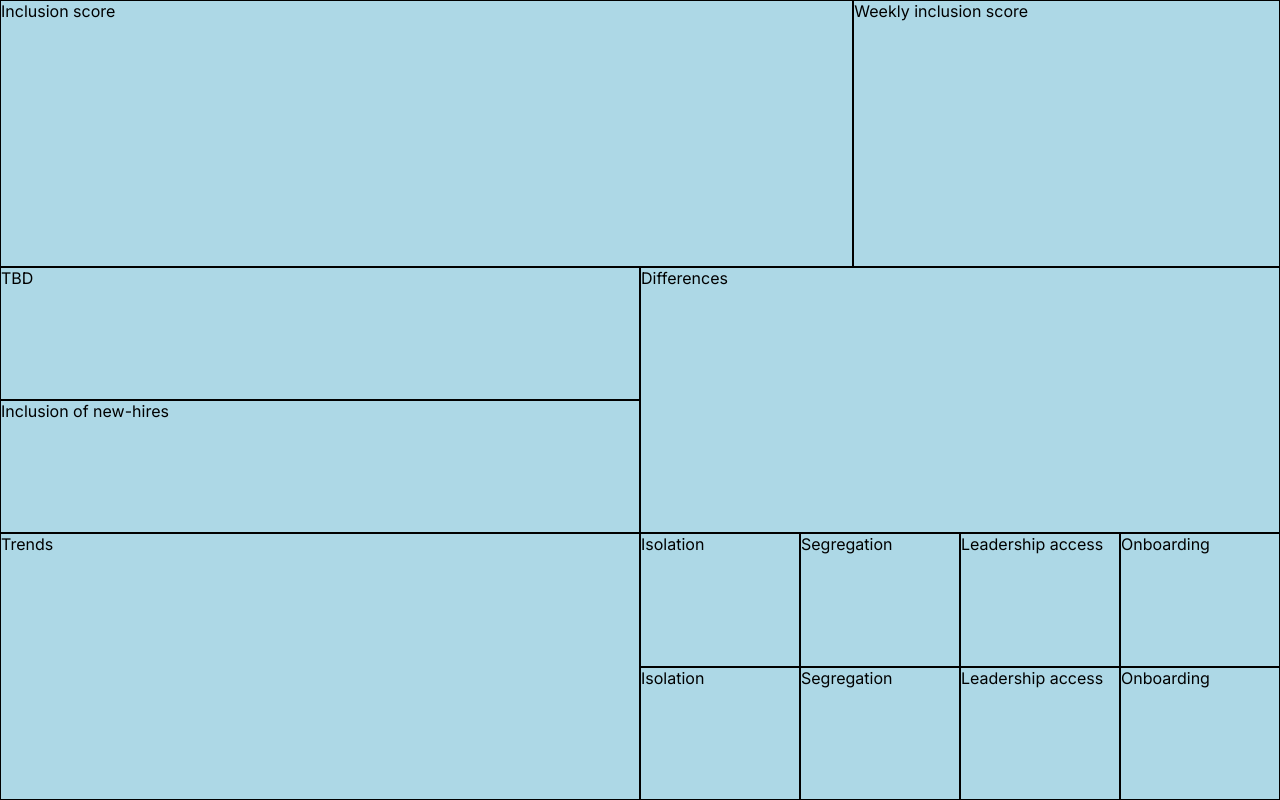
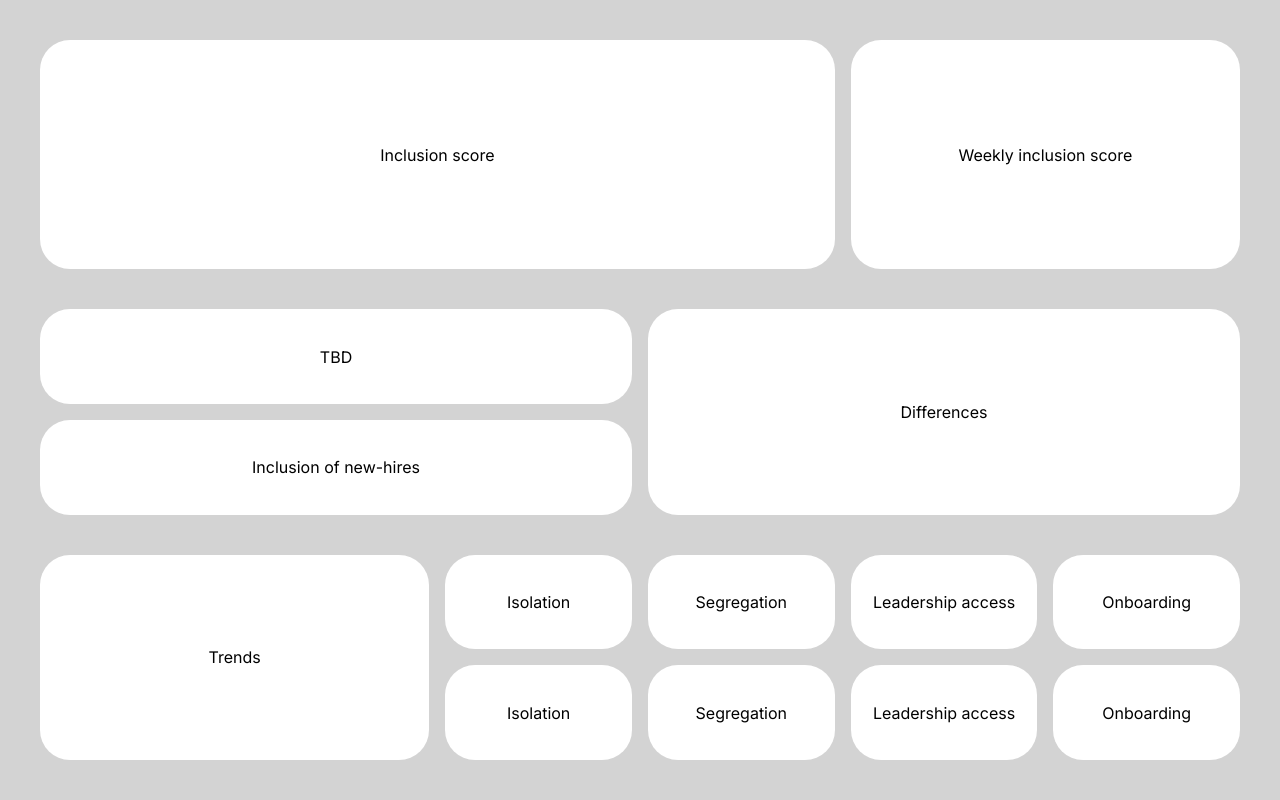
Before and after one commit to JTKsson/jolint-dashboard, a Next.js app: page / in a window 1280 px wide. Built offline with nearby package versions, Linux system fonts and the light colour scheme.

Commit message:
Rename classes and update minor styling changes

```diff
--- a/src/app/components/Frame/Frame.jsx
+++ b/src/app/components/Frame/Frame.jsx
@@ -4,18 +4,18 @@ export default function Frame() {
   return (
     <>
       <div className={styles.gridContainer}>
-        <div className={styles.row1}>
+        <div className={styles.rowOne}>
           <div className={styles.frame75}>Inclusion score</div>
           <div className={styles.frame25}>Weekly inclusion score</div>
         </div>
-        <div className={styles.row2}>
+        <div className={styles.rowTwo}>
           <div className={styles.leftColumn}>
             <div className={styles.frame50}>TBD</div>
             <div className={styles.frame50}>Inclusion of new-hires</div>
           </div>
-            <div className={styles.frame33}>Differences</div>
+          <div className={styles.frame33}>Differences</div>
         </div>
-        <div className={styles.row3}>
+        <div className={styles.rowThree}>
           <div className={styles.oneBox}>Trends</div>
           <div className={styles.rightColumn}>
             <div className={styles.frame25}>Isolation</div>
--- a/src/app/components/Frame/Frame.module.css
+++ b/src/app/components/Frame/Frame.module.css
@@ -1,23 +1,29 @@
 .gridContainer {
+  background-color: lightgray;
   display: grid;
   grid-template-rows: 1fr 1fr 1fr;
   height: 100vh;
-  background-color: lightblue;
+  padding: 2rem;
 }
 
-.row1 {
+.rowOne {
   display: grid;
   grid-template-columns: 2fr 1fr;
 }
 
-.row2 {
+.rowTwo {
   display: grid;
   grid-template-columns: 1fr 1fr;
 }
 
-.row3 {
+.rowThree {
   display: grid;
-  grid-template-columns: 1fr 1fr;
+  grid-template-columns: 1fr 2fr;
+}
+
+.rowTwo,
+.rowThree {
+  margin-top: 1.5rem;
 }
 
 .leftColumn {
@@ -27,31 +33,32 @@
 
 .rightColumn {
   display: grid;
+  grid-template-columns: repeat(4, 1fr);
   grid-template-rows: 1fr 1fr;
-  grid-template-columns: repeat(4, 1fr);
 }
 
-.oneBox {
-  border: 1px solid black;
-
+.oneBox,
+.frame25,
+.frame75,
+.frame50,
+.frame33 {
+  align-items: center;
+  background-color: white;
+  border-radius: 30px;
+  display: flex;
+  justify-content: center;
+  margin: 0.5rem;
 }
 
-.frame75 {
-  border: 1px solid black;
-
+@media (max-width: 768px) {
+  .gridContainer,
+  .rowOne,
+  .rowTwo,
+  .rowThree,
+  .leftColumn,
+  .rightColumn {
+    display: flex;
+    flex-direction: column;
+    justify-content: center;
+  }
 }
-
-.frame25 {
-  border: 1px solid black;
-
-}
-
-.frame50 {
-  border: 1px solid black;
-
-}
-
-.frame33 {
-  border: 1px solid black;
-
-}
```
